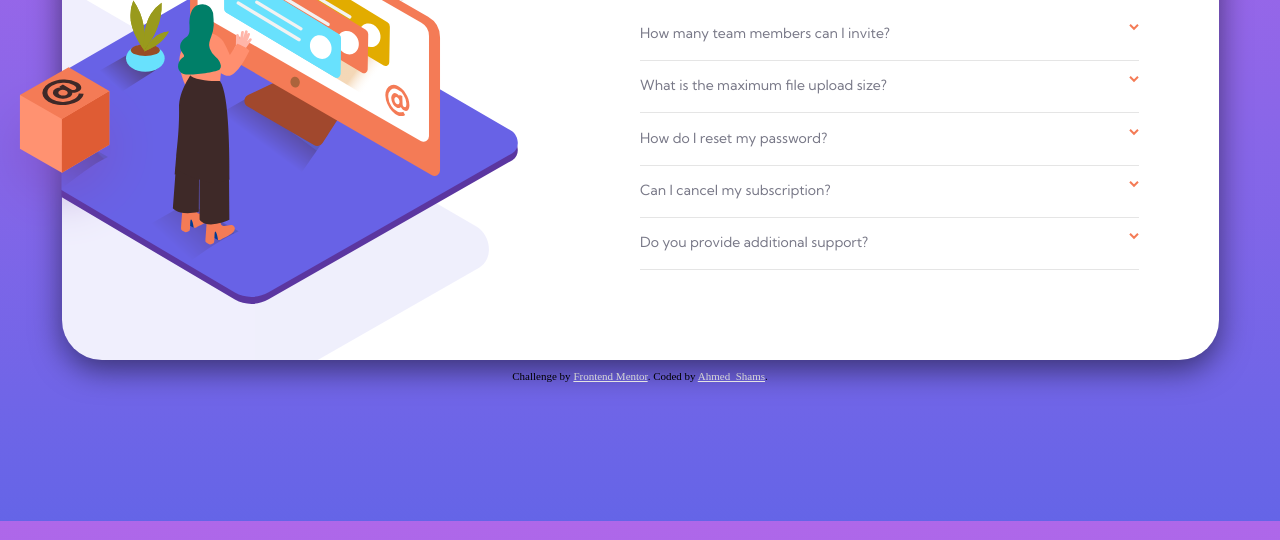
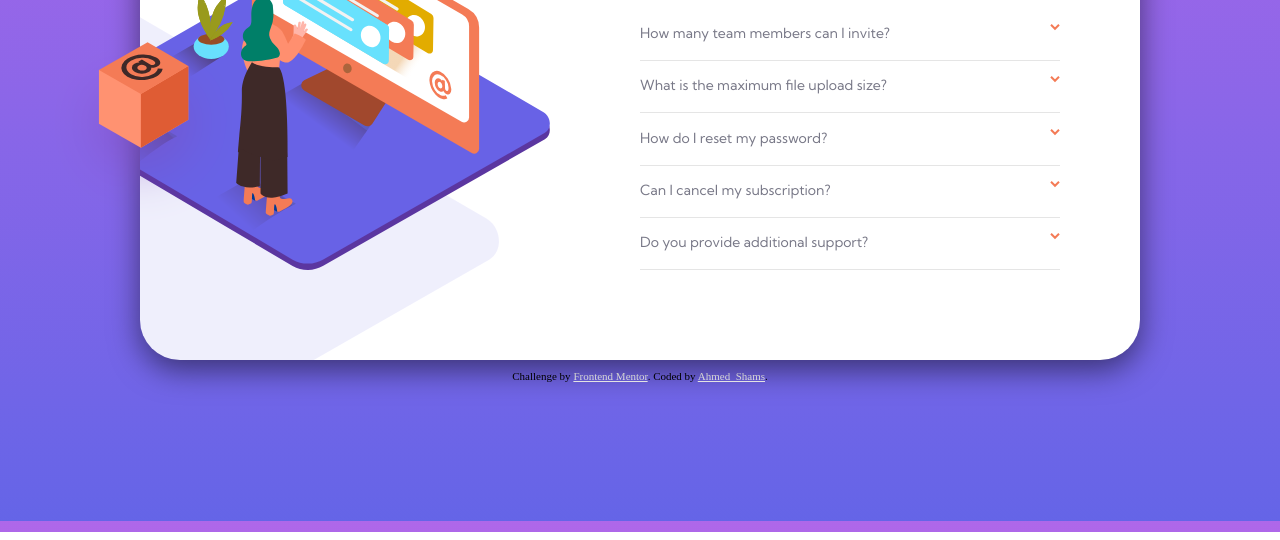
Before and after one commit to AhmedShams999/FrontEnd-Mentor-Challange1, a plain HTML site: page index.html in a window 1280 px wide. Shown: the part 279-819 px from the top of the page. Drawn offline with Linux system fonts and the light colour scheme.

Commit message:
finial screenShot

```diff
--- a/style.css
+++ b/style.css
@@ -27,7 +27,7 @@ h1,p{
   }
 
   .container {
-    width: 1157px;
+    width: 1000px;
     height: 500px;
     background-color: white;
     box-shadow: 0px 10px 30px rgba(0, 0, 0, 0.5);
@@ -54,24 +54,24 @@ h1,p{
   height: 1000px;
   object-fit: contain;
   position: absolute;
-  right: 70px;
-  bottom:  -180px;
+  right: 60px;
+  bottom:  -172px;
 
 }
 
 .img-section .illustration-box-desktop{
   position: absolute;
-  top: 205px;
+  top: 180px;
   z-index: 100;
-  right: 400px;
+  right: 321px;
 }
 .img-section .clip .illustration-woman-online-desktop{
   position: absolute;
-  width: 550px;
-  height: 550px;
+  width: 500px;
+  height: 500px;
   object-fit: contain;
-  right: 42px;
-  top: -40px;
+  right: 10px;
+  top: -30px;
 
 
 
```
